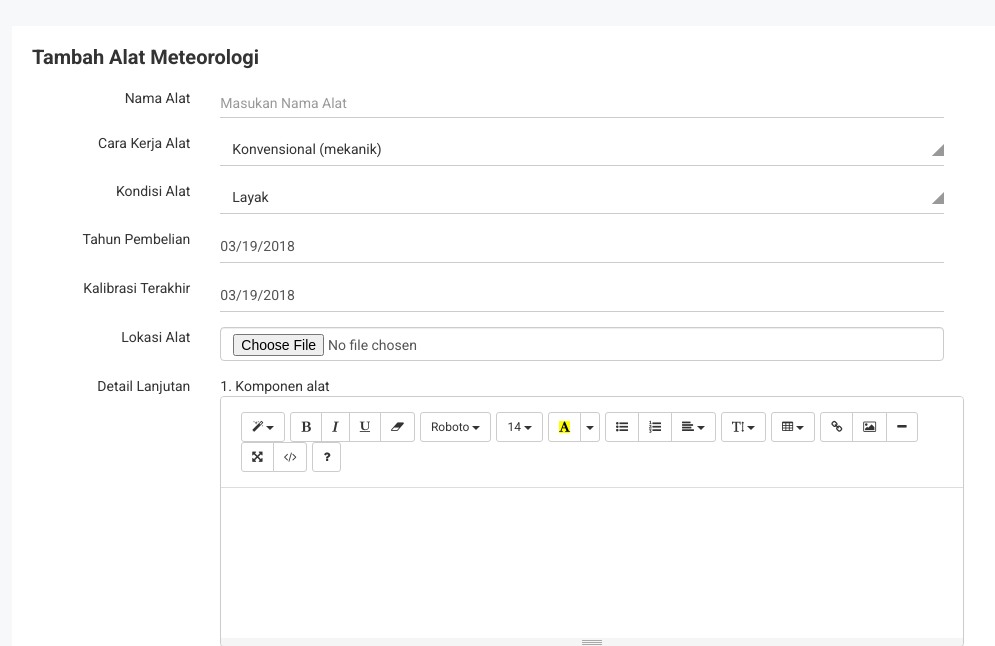
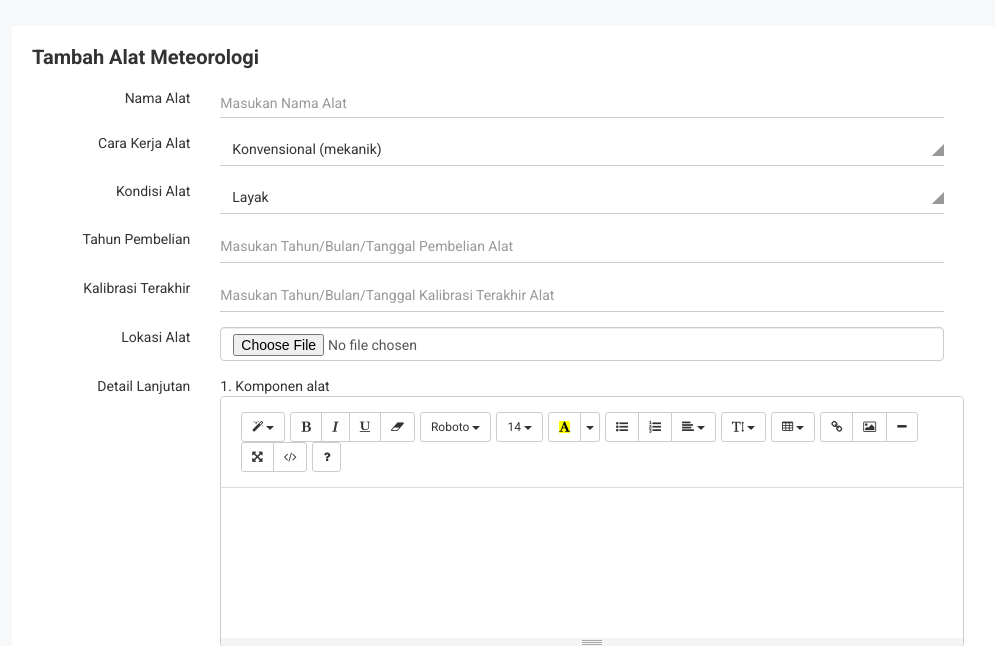
Before and after one commit to satriasapta/inventaris-alat-meteorologi, a CodeIgniter 4 app: template app/Views/admin/tambahalat.php in a window 1280 px wide. Shown: the part 274-920 px from the top of the page, without its empty margins (58-1053 px from the left). Run offline with PHP 8.4 and a stand-in for CodeIgniter, Linux system fonts and the light colour scheme; the template is opened without the code that fills it, so the values that code supplies are empty; some libraries are stand-ins or nearby versions; some web fonts are replaced.

Commit message:
Update tambahalat.php

```diff
--- a/app/Views/admin/tambahalat.php
+++ b/app/Views/admin/tambahalat.php
@@ -70,7 +70,7 @@
                                     <div class="form-group nk-datapk-ctm form-elet-mg" id="data_3">
                                         <div class="input-group date nk-int-st">
                                             <span class="input-group-addon"></span>
-                                            <input type="text" class="form-control" value="03/19/2018">
+                                            <input type="text" class="form-control" placeholder="Masukan Tahun/Bulan/Tanggal Pembelian Alat">
                                         </div>
                                     </div>
                                 </div>
@@ -87,7 +87,7 @@
                                     <div class="form-group nk-datapk-ctm form-elet-mg" id="data_2">
                                         <div class="input-group date nk-int-st">
                                             <span class="input-group-addon"></span>
-                                            <input type="text" class="form-control" value="03/19/2018">
+                                            <input type="text" class="form-control" placeholder="Masukan Tahun/Bulan/Tanggal Kalibrasi Terakhir Alat">
                                         </div>
                                     </div>
                                 </div>
@@ -272,8 +272,8 @@
                                 <div class="col-lg-12 col-md-12 col-sm-12 col-xs-12">
                                     <div class="dropdone-nk mg-t-30">
                                         <div class="cmp-tb-hd">
-                                            <h2>Drag and Drop File Uploader</h2>
-                                            <p>DropzoneJS is an open source library that provides Drag and Drop file uploads with image previews. It’s lightweight, doesn't depend on any other library (like jQuery) and is highly customizable.</p>
+                                            <h2>Drag and Drop File Foto Alat</h2>
+                                            <p>Foto yang diupload harus foto terbaru dan sesuai penempatan alat.</p>
                                         </div>
                                         <div id="dropzone1" class="multi-uploader-cs">
                                             <form action="/upload" class="dropzone dropzone-nk needsclick" id="demo1-upload">
```
